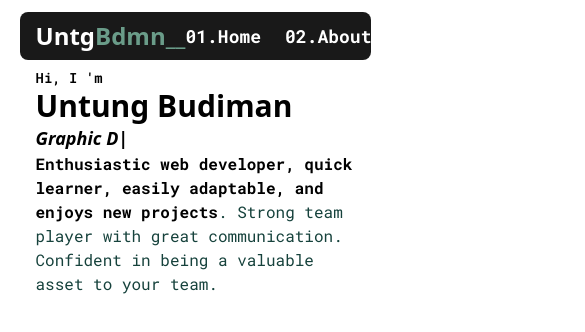
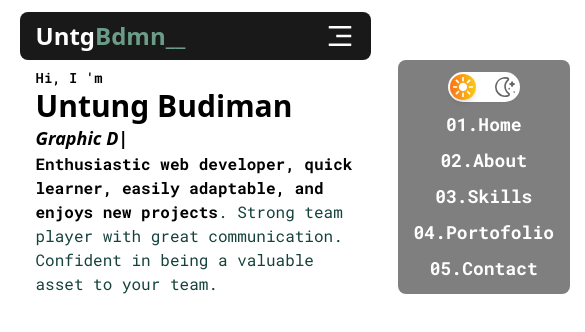
Before and after one commit to untgbdmn/portofolio_web, a Next.js app: page / in a window 390 px wide. Shown: the top 332 px of the page, 585 px wide, since content can reach past the window. Built offline with nearby package versions, Linux system fonts and the light colour scheme.

Commit message:
mobile-view header

```diff
--- a/src/components/Header.tsx
+++ b/src/components/Header.tsx
@@ -1,10 +1,18 @@
 "use client"
 import Link from 'next/link'
 import React, { useEffect, useState } from 'react'
+import { RiMenu3Fill } from "react-icons/ri";
+import { AiOutlineClose } from "react-icons/ai";
+
 
 const Header = () => {
+    const [active, setActive] = useState(false);
     const [darkMode, setDarkMode] = useState(false);
     const [mounted, setMounted] = useState(false);
+
+    const handleNav = () => {
+        setActive(!active);
+    }
 
     useEffect(() => {
         setMounted(true);
@@ -30,7 +38,7 @@ const Header = () => {
                 <Link href={"#home"} className='font-bold text-2xl font-sans'>Untg<span className='text-primary'>Bdmn__</span></Link>
             </div>
 
-            <div className="flex flex-row gap-6 items-center justify-center">
+            <div className="hidden lg:flex flex-row gap-6 items-center justify-center">
                 <Link href={"#home"} className='font-bold text-lg hover:text-primary hover:translate-x-2 transition-transform duration-300'>01.Home</Link>
                 <Link href={"#about"} className='font-bold text-lg hover:text-primary hover:translate-x-2 transition-transform duration-300'>02.About</Link>
                 <Link href={"#skills"} className='font-bold text-lg hover:text-primary hover:translate-x-2 transition-transform duration-300'>03.Skills</Link>
@@ -70,6 +78,51 @@ const Header = () => {
                     </label>
                 </div>
             </div>
+
+            <div className="md:hidden block">
+                {active ? <AiOutlineClose size={30} onClick={handleNav}/> : <RiMenu3Fill size={30} onClick={handleNav}/>}
+            </div>
+
+            <div className={`${active ? 'translate-x-0' : 'translate-x-[200px]'} fixed flex flex-col top-[60px] bg-black/50 dark:bg-white/40 right-5 z-[9999] justify-center items-center gap-2 py-3 px-4 bg-opacity-90 backdrop-blur-2xl rounded-lg transition-transform duration-500`}>
+            <div className="flex items-center justify-center">
+                    <label className="inline-flex items-center relative">
+                        <input className="peer hidden" id="toggle" type="checkbox" checked={darkMode}
+                                onChange={toggleDarkMode}/>
+                        <div className="relative w-[72px] h-[30px] bg-white peer-checked:bg-zinc-500 rounded-full after:absolute after:content-[''] after:w-[26px] after:h-[26px] after:bg-gradient-to-r from-orange-500 to-yellow-400 peer-checked:after:from-zinc-900 peer-checked:after:to-zinc-900 after:rounded-full after:top-[2px] after:left-[2px] active:after:w-[50px] peer-checked:after:left-[70px] peer-checked:after:translate-x-[-100%] shadow-sm duration-300 after:duration-300 after:shadow-md"></div>
+                        <svg
+                            height="0"
+                            width="100"
+                            viewBox="0 0 24 24"
+                            data-name="Layer 1"
+                            id="Layer_1"
+                            xmlns="http://www.w3.org/2000/svg"
+                            className="fill-white peer-checked:opacity-60 absolute w-5 h-5 left-[5px]"
+                        >
+                            <path
+                            d="M12,17c-2.76,0-5-2.24-5-5s2.24-5,5-5,5,2.24,5,5-2.24,5-5,5ZM13,0h-2V5h2V0Zm0,19h-2v5h2v-5ZM5,11H0v2H5v-2Zm19,0h-5v2h5v-2Zm-2.81-6.78l-1.41-1.41-3.54,3.54,1.41,1.41,3.54-3.54ZM7.76,17.66l-1.41-1.41-3.54,3.54,1.41,1.41,3.54-3.54Zm0-11.31l-3.54-3.54-1.41,1.41,3.54,3.54,1.41-1.41Zm13.44,13.44l-3.54-3.54-1.41,1.41,3.54,3.54,1.41-1.41Z"
+                            ></path>
+                        </svg>
+                        <svg
+                            height="512"
+                            width="512"
+                            viewBox="0 0 24 24"
+                            data-name="Layer 1"
+                            id="Layer_1"
+                            xmlns="http://www.w3.org/2000/svg"
+                            className="fill-black opacity-60 peer-checked:opacity-70 peer-checked:fill-white absolute w-5 h-5 right-[5px]"
+                        >
+                            <path
+                            d="M12.009,24A12.067,12.067,0,0,1,.075,10.725,12.121,12.121,0,0,1,10.1.152a13,13,0,0,1,5.03.206,2.5,2.5,0,0,1,1.8,1.8,2.47,2.47,0,0,1-.7,2.425c-4.559,4.168-4.165,10.645.807,14.412h0a2.5,2.5,0,0,1-.7,4.319A13.875,13.875,0,0,1,12.009,24Zm.074-22a10.776,10.776,0,0,0-1.675.127,10.1,10.1,0,0,0-8.344,8.8A9.928,9.928,0,0,0,4.581,18.7a10.473,10.473,0,0,0,11.093,2.734.5.5,0,0,0,.138-.856h0C9.883,16.1,9.417,8.087,14.865,3.124a.459.459,0,0,0,.127-.465.491.491,0,0,0-.356-.362A10.68,10.68,0,0,0,12.083,2ZM20.5,12a1,1,0,0,1-.97-.757l-.358-1.43L17.74,9.428a1,1,0,0,1,.035-1.94l1.4-.325.351-1.406a1,1,0,0,1,1.94,0l.355,1.418,1.418.355a1,1,0,0,1,0,1.94l-1.418.355-.355,1.418A1,1,0,0,1,20.5,12ZM16,14a1,1,0,0,0,2,0A1,1,0,0,0,16,14Zm6,4a1,1,0,0,0,2,0A1,1,0,0,0,22,18Z"
+                            ></path>
+                        </svg>
+                    </label>
+                </div>
+                <Link href={"#home"} className='font-bold text-lg hover:text-primary hover:translate-x-2 transition-transform duration-300'>01.Home</Link>
+                <Link href={"#about"} className='font-bold text-lg hover:text-primary hover:translate-x-2 transition-transform duration-300'>02.About</Link>
+                <Link href={"#skills"} className='font-bold text-lg hover:text-primary hover:translate-x-2 transition-transform duration-300'>03.Skills</Link>
+                <Link href={"#portofolio"} className='font-bold text-lg hover:text-primary hover:translate-x-2 transition-transform duration-300'>04.Portofolio</Link>
+                <Link href={"#contact"} className='font-bold text-lg hover:text-primary hover:translate-x-2 transition-transform duration-300'>05.Contact</Link>
+            </div>
         </div>
     )
 }
```
